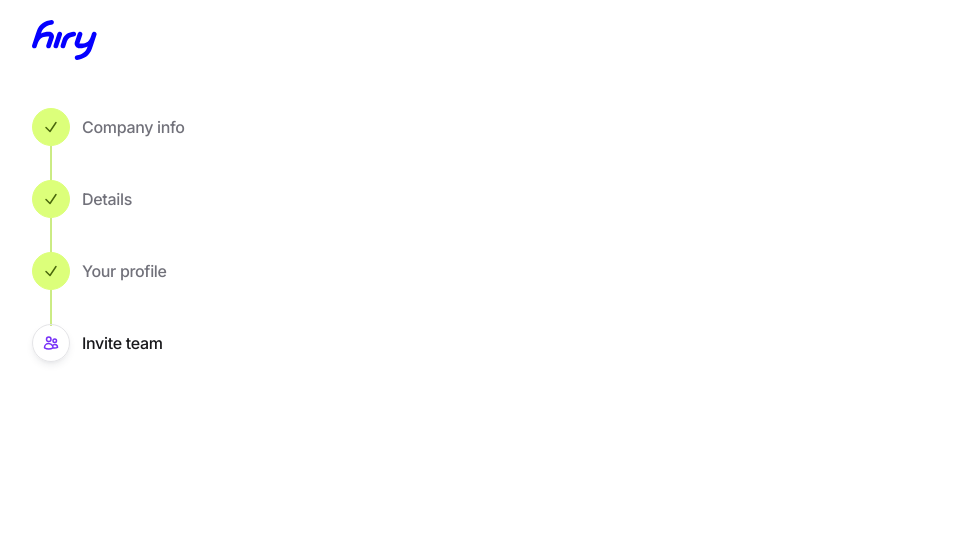
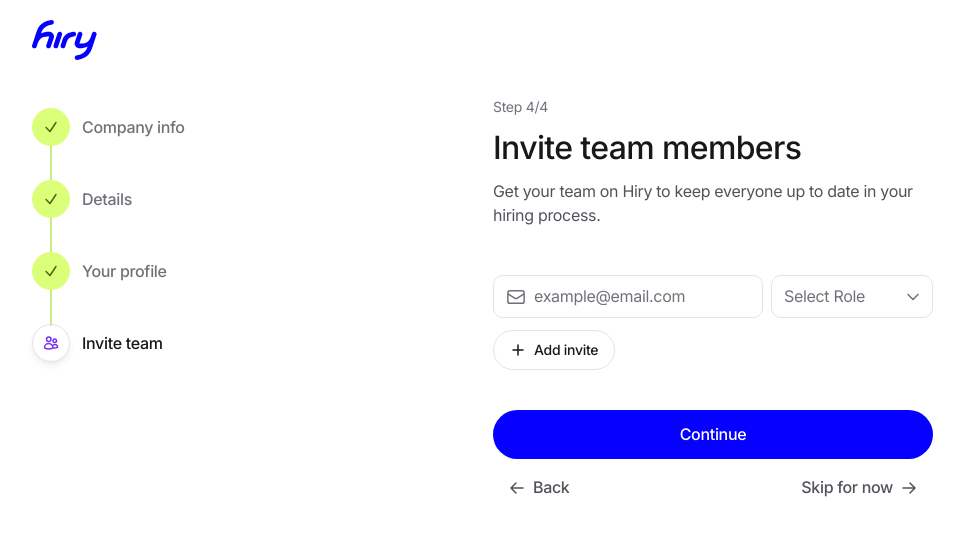
Before and after one commit to Fredobumma/hiry-assignment, a Next.js app: page /company-onboarding/invite-team in a window 1280 px wide. Shown: the top 536 px of the page, without its empty margins (8-972 px from the left). Built offline with nearby package versions, Linux system fonts and the light colour scheme.

Commit message:
--feat:: invite team (fourth page)

```diff
--- a/app/company-onboarding/details/page.tsx
+++ b/app/company-onboarding/details/page.tsx
@@ -60,6 +60,7 @@ const CompanyOnboardingDetails = () => {
 				/>
 				<FormButton />
 			</form>
+			<div className="flex">
 				<Link
 					href="/company-onboarding"
 					className="font-medium flex items-center gap-2 py-2.5 px-4 leading-button tracking-subheading text-subheading hover:scale-95 transition ease-in-out duration-500"
@@ -67,6 +68,7 @@ const CompanyOnboardingDetails = () => {
 					<BackSvg /> Back
 				</Link>
 			</div>
+		</div>
 	);
 };
 
--- a/app/company-onboarding/invite-team/page.tsx
+++ b/app/company-onboarding/invite-team/page.tsx
@@ -1,5 +1,78 @@
+"use client";
+
+import Link from "next/link";
+import { useRouter } from "next/navigation";
+
+import {
+	BackSvg,
+	EmailSvg,
+	FormButton,
+	LinkInput,
+	PageIntro,
+	PlusSvg,
+	SelectInput,
+} from "@/appComponents";
+
 const CompanyOnboardingTeam = () => {
-	return <div className="max-w-gridMax w-full"></div>;
+	const router = useRouter();
+
+	return (
+		<div className="max-w-gridMax w-full">
+			<PageIntro
+				step="4/4"
+				heading="Invite team members"
+				subHeading="Get your team on Hiry to keep everyone up to date in your hiring process."
+			/>
+			<form
+				onSubmit={(e) => {
+					e.preventDefault();
+				}}
+				className="space-y-3 mt-10 mb-2"
+			>
+				<div className="flex gap-2">
+					<LinkInput
+						name="email"
+						id="email"
+						type="email"
+						placeholder="example@email.com"
+						className="grow max-w-emailInput"
+						placeholderSymbol={<EmailSvg />}
+					/>
+					<SelectInput
+						id="role"
+						name="role"
+						placeholder="Select role"
+						options={["admin", "member"]}
+					/>
+				</div>
+				<button
+					type="button"
+					className="flex items-center gap-2 py-2.5 px-4 border border-noColor font-medium leading-button rounded-button text-sm tracking-step hover:bg-secondary hover:text-white hover:border-secondary transition ease-in-out duration-500"
+				>
+					<PlusSvg />
+					Add invite
+				</button>
+				<FormButton onClick={() => router.push("/welcome-to-hiry")} />
+			</form>
+			<div className="flex items-center justify-between gap-2">
+				<Link
+					href="/company-onboarding/profile"
+					className="font-medium flex items-center gap-2 py-2.5 px-4 leading-button tracking-subheading text-subheading hover:scale-95 transition ease-in-out duration-500"
+				>
+					<BackSvg /> Back
+				</Link>
+				<Link
+					href="/welcome-to-hiry"
+					className="font-medium flex items-center gap-2 py-2.5 px-4 leading-button tracking-subheading text-subheading hover:scale-95 transition ease-in-out duration-500"
+				>
+					Skip for now{" "}
+					<span className="rotate-180">
+						<BackSvg />
+					</span>
+				</Link>
+			</div>
+		</div>
+	);
 };
 
 export default CompanyOnboardingTeam;
--- a/app/company-onboarding/profile/page.tsx
+++ b/app/company-onboarding/profile/page.tsx
@@ -47,6 +47,7 @@ const CompanyOnboardingProfile = () => {
 				/>
 				<FormButton />
 			</form>
+			<div className="flex">
 				<Link
 					href="/company-onboarding/details"
 					className="font-medium flex items-center gap-2 py-2.5 px-4 leading-button tracking-subheading text-subheading hover:scale-95 transition ease-in-out duration-500"
@@ -54,6 +55,7 @@ const CompanyOnboardingProfile = () => {
 					<BackSvg /> Back
 				</Link>
 			</div>
+		</div>
 	);
 };
 
--- a/appComponents/FormButton.tsx
+++ b/appComponents/FormButton.tsx
@@ -1,7 +1,15 @@
-const PageIntro = () => {
+const PageIntro = ({ onClick }: { onClick?: () => void }) => {
 	return (
 		<button
 			type="submit"
+			onClick={
+				onClick
+					? (e) => {
+							e.preventDefault();
+							onClick();
+					  }
+					: undefined
+			}
 			className="bg-secondary font-medium leading-button tracking-subheading p-3.5 rounded-button text-white w-full hover:bg-primary transition ease-in-out duration-500 !mt-10"
 		>
 			Continue
--- a/appComponents/LinkInput.tsx
+++ b/appComponents/LinkInput.tsx
@@ -1,10 +1,11 @@
 type LinkInputProps = {
-	label: string;
+	label?: string;
 	id: string;
 	name: string;
 	placeholder: string;
 	placeholderSymbol: string | React.ReactNode;
 	type: string;
+	className?: string;
 };
 
 const LinkInput = ({
@@ -14,15 +15,18 @@ const LinkInput = ({
 	placeholder,
 	placeholderSymbol,
 	type,
+	className,
 }: LinkInputProps) => {
 	return (
-		<div>
+		<div className={className}>
+			{label && (
 				<label
 					htmlFor={id}
 					className="font-medium text-sm leading-button tracking-step"
 				>
 					{label}
 				</label>
+			)}
 			<div className="flex gap-2 items-center border border-noColor group focus:border-primary hover:border-primary min-w-minInput mt-2 px-3 rounded-input transition duration-500 ease">
 				<span className="text-tertiary leading-button tracking-subheading">
 					{placeholderSymbol}
--- a/appComponents/SelectInput.tsx
+++ b/appComponents/SelectInput.tsx
@@ -47,7 +47,7 @@ const SelectInput = ({
 					id={id}
 					name={name}
 					onChange={handleSelectChange}
-					className={`w-full peer leading-button tracking-subheading min-w-minInput bg-transparent border border-noColor rounded-input px-3 py-2.5 transition duration-500 ease focus:outline-none focus:border-primary hover:border-primary appearance-none cursor-pointer ${
+					className={`w-full capitalize peer leading-button tracking-subheading bg-transparent border border-noColor min-w-minSelect rounded-input px-3 py-2.5 transition duration-500 ease focus:outline-none focus:border-primary hover:border-primary appearance-none cursor-pointer ${
 						value ? "" : "text-tertiary"
 					}`}
 				>
--- a/appComponents/index.ts
+++ b/appComponents/index.ts
@@ -10,10 +10,12 @@ export { default as SelectInput } from "./SelectInput";
 export { default as TextArea } from "./TextArea";
 export { default as TextInput } from "./TextInput";
 export {
+	BackSvg,
+	EmailSvg,
 	LanguagesSelectSvg,
 	LocationSelectSvg,
+	PlusSvg,
 	ProfilePictureSvg,
 	TimezoneSelectSvg,
 	WebsiteInputSvg,
-	BackSvg,
 } from "./svgs";
--- a/appComponents/svgs.tsx
+++ b/appComponents/svgs.tsx
@@ -289,3 +289,39 @@ export const ProfilePictureSvg = () => (
 		</defs>
 	</svg>
 );
+
+export const EmailSvg = () => (
+	<svg
+		xmlns="http://www.w3.org/2000/svg"
+		width="20"
+		height="20"
+		viewBox="0 0 20 20"
+		fill="none"
+	>
+		<path
+			d="M18.125 5.625V14.375C18.125 15.4105 17.2855 16.25 16.25 16.25H3.75C2.71447 16.25 1.875 15.4105 1.875 14.375V5.625M18.125 5.625C18.125 4.58947 17.2855 3.75 16.25 3.75H3.75C2.71447 3.75 1.875 4.58947 1.875 5.625M18.125 5.625V5.82726C18.125 6.47837 17.7872 7.08287 17.2327 7.42412L10.9827 11.2703C10.38 11.6411 9.61996 11.6411 9.01732 11.2703L2.76732 7.42412C2.21279 7.08287 1.875 6.47837 1.875 5.82726V5.625"
+			stroke="#71717A"
+			strokeWidth="1.5"
+			strokeLinecap="round"
+			strokeLinejoin="round"
+		/>
+	</svg>
+);
+
+export const PlusSvg = () => (
+	<svg
+		xmlns="http://www.w3.org/2000/svg"
+		width="16"
+		height="16"
+		viewBox="0 0 16 16"
+		fill="none"
+	>
+		<path
+			d="M8 3V13M13 8L3 8"
+			stroke="#18181B"
+			strokeWidth="1.5"
+			strokeLinecap="round"
+			strokeLinejoin="round"
+		/>
+	</svg>
+);
--- a/tailwind.config.ts
+++ b/tailwind.config.ts
@@ -73,10 +73,12 @@ export default {
 			},
 			spacing: {
 				badge: "5px",
+				emailInput: "270px",
 				gridMax: "440px",
 				layout: "21px",
 				line: "18px",
 				minInput: "200px",
+				minSelect: "162px",
 				upload: "104px",
 			},
 		},
```
Also changed, not shown: app/company-onboarding/page.tsx (+0 -40 lines). Lines whose indentation alone changed are shown as unchanged.
